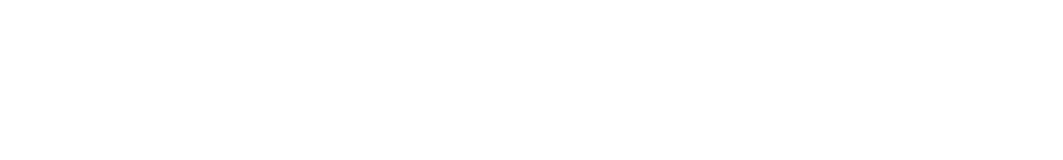
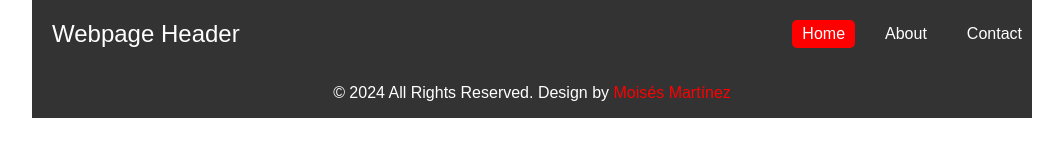
Before and after one commit to GonzaloArtinano/my_first_web_page_2024, a plain HTML site: page activity_iii/index.html in a window 1280 px wide. Shown: the whole page, without its empty margins (108-1171 px from the left). Drawn offline with Linux system fonts and the light colour scheme.

Commit message:
Adding header and footer in html file, styles are included too

```diff
--- a/activity_iii/index.html
+++ b/activity_iii/index.html
@@ -13,8 +13,94 @@
 
     <title>Fundamentals of Computer Engineering</title>
     <style>
+
+        body {
+            margin: 0;
+            font-family: Arial, sans-serif;
+            display: flex;
+            flex-direction: column;
+            align-items: center;
+        }
+
+        .container {
+            max-width: 1000px;
+            width: 100%;
+            margin: 0 auto;
+        }
+
+        header {
+            background-color: #333;
+            color: white;
+            padding: 20px 0;
+            text-align: center;
+        }
+
+        .header-content {
+            display: flex;
+            justify-content: space-between;
+            align-items: center;
+        }
+
+        .header-title {
+            font-size: 1.5rem;
+            padding-left: 20px;
+        }
+
+        nav {
+            display: flex;
+            gap: 20px;
+        }
+
+        nav a {
+            color: white;
+            text-decoration: none;
+            font-size: 1rem;
+            padding: 5px 10px;
+            border-radius: 5px;
+            transition: background-color 0.3s;
+        }
+
+        nav a:hover {
+            background-color: #555;
+        }
+
+        nav a.active {
+            background-color: red;
+            color: white;
+        }
+
+        .footer-section {
+            max-width: 1000px;
+            width: 100%;
+            background-color: #333;
+            color: white;
+            text-align: center;
+        }
+
+        .footer-section a {
+            color: red;
+            text-decoration: none;
+        }
+
+        .footer-section a:hover {
+            text-decoration: underline;
+        }
+
     </style>
 </head>
 <body>
+    <header class="container">
+        <div class="header-content">
+            <div class="header-title">Webpage Header</div>
+            <nav>
+                <a href="#" class="active">Home</a>
+                <a href="#">About</a>
+                <a href="#">Contact</a>
+            </nav>
+        </div>
+    </header>
+    <footer class="footer-section">
+        <p>&copy; 2024 All Rights Reserved. Design by <a href="#">Moisés Martínez</a></p>
+    </footer>
 </body>
 </html>
```
Also changed, not shown: 1 other file.
